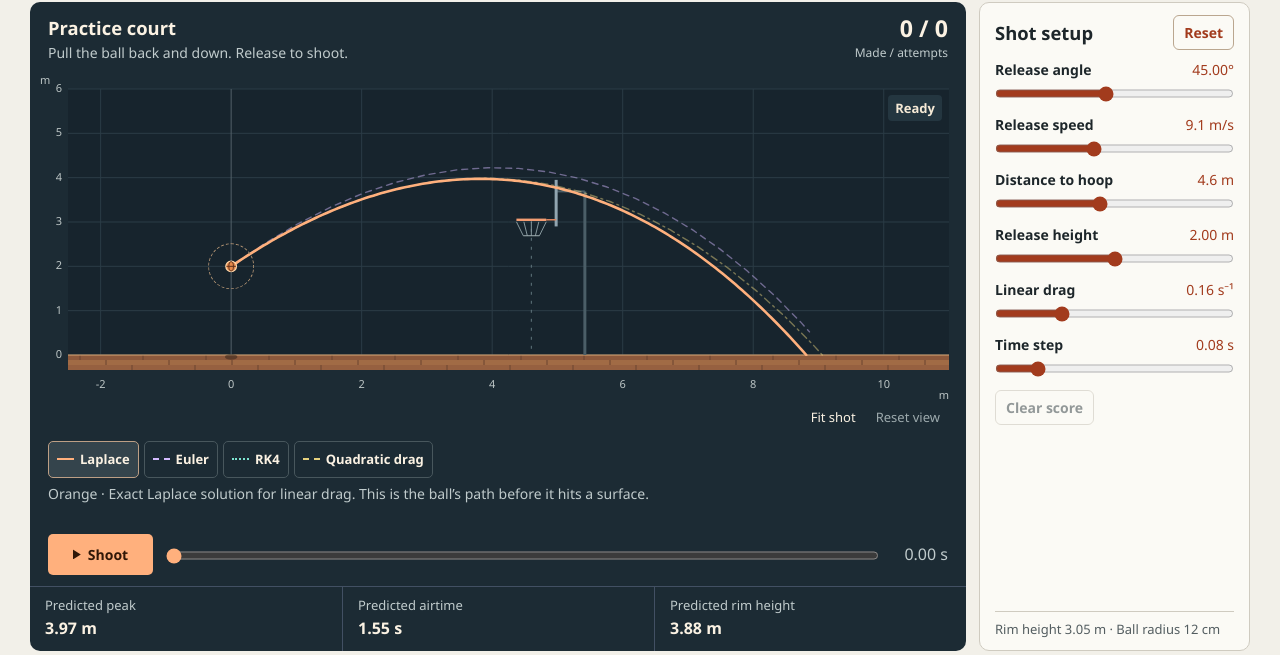
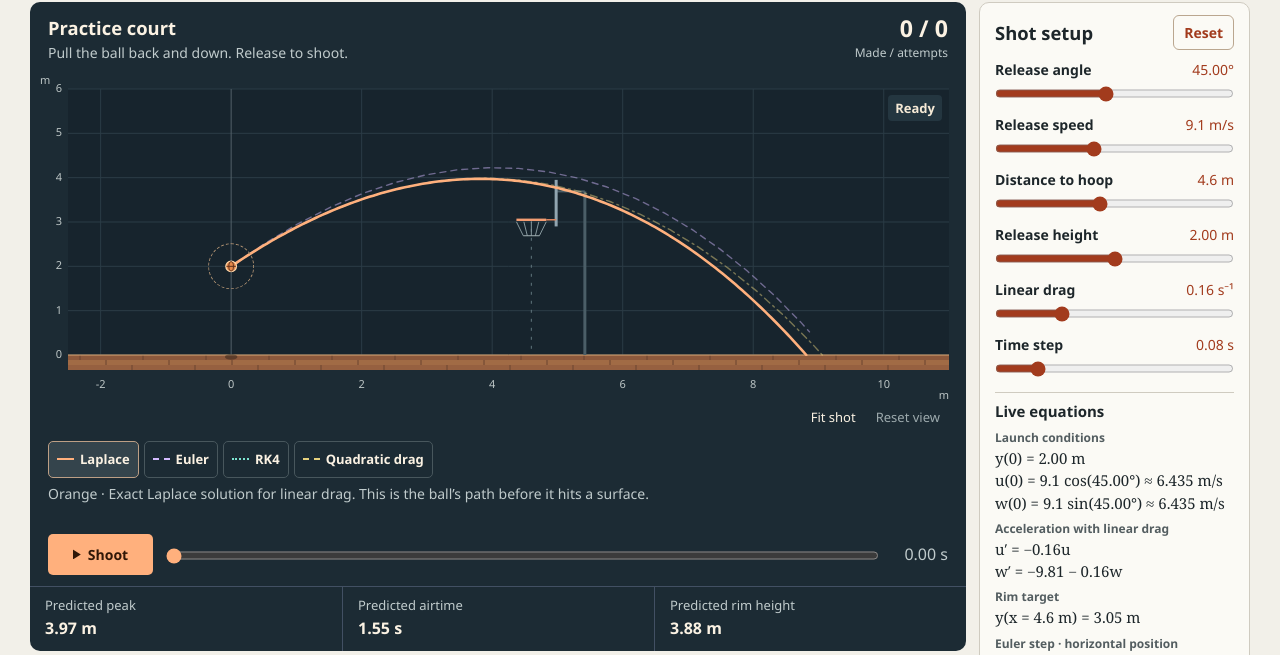
Before and after one commit to Tarto2a/basketball-shot-lab, a website with bundled scripts: page index.html in a window 1280 px wide. Shown: the part 145-800 px from the top of the page. Built offline with nearby package versions, Linux system fonts and the light colour scheme.

Commit message:
Show live equations for the current shot

```diff
--- a/app.mjs
+++ b/app.mjs
@@ -1,5 +1,5 @@
 import {
-  defaults, exactState, fitDrag, integrate, maxError, referenceFlight, samplePositions, solveAngles,
+  defaults, exactState, fitDrag, gravity, integrate, maxError, referenceFlight, rimHeight, samplePositions, solveAngles,
 } from "./model.mjs";
 import { aimShot, ballAt, ballRadius, playFlight } from "./physics.mjs";
 import { courtBounds, courtProjection, defaultCourtView, drawCourt } from "./chart.mjs";
@@ -147,11 +147,29 @@ function renderAngles(angles) {
   byId("history-wrap").hidden = !traces.length;
 }
 
-function renderDerivation(shot) {
+function renderEquations(shot) {
+  const [, , u0, w0] = exactState(shot, 0);
+  const speed = number(shot.speed, 1);
+  const angle = labelAngle(shot.angle);
+  const drag = number(shot.drag, 2);
+  const g = number(gravity, 2);
+  show("live-y0", "y(0) = " + number(shot.release, 2) + " m");
+  show("live-u0", "u(0) = " + speed + " cos(" + angle + ") ≈ " + number(u0, 3) + " m/s");
+  show("live-w0", "w(0) = " + speed + " sin(" + angle + ") ≈ " + number(w0, 3) + " m/s");
+  show("live-u-prime", shot.drag === 0 ? "u′ = 0" : "u′ = −" + drag + "u");
+  show("live-w-prime", "w′ = −" + g + (shot.drag === 0 ? "" : " − " + drag + "w"));
+  show("live-target", "y(x = " + number(shot.distance, 1) + " m) = " + number(rimHeight, 2) + " m");
+  show("live-step", "xₙ₊₁ = xₙ + " + number(shot.step, 2) + "uₙ");
+
   if (shot.drag === 0) {
+    show("live-laplace-u", "U(s) ≈ " + number(u0, 3) + "/s");
+    show("live-laplace-w", "W(s) ≈ " + number(w0, 3) + "/s − " + g + "/s²");
     show("inverse-note", "With k = 0, invert u₀/s and w₀/s − g/s² to get constant horizontal velocity and uniform vertical acceleration.");
     show("inverse-formula", "x(t) = u₀t,  y(t) = y₀ + w₀t − gt²/2");
   } else {
+    const denominator = "(s + " + drag + ")";
+    show("live-laplace-u", "U(s) ≈ " + number(u0, 3) + "/" + denominator);
+    show("live-laplace-w", "W(s) ≈ " + number(w0, 3) + "/" + denominator + " − " + g + "/[s" + denominator + "]");
     show("inverse-note", "Invert each velocity and integrate from release. Set A(t) = (1 − e⁻ᵏᵗ)/k.");
     show("inverse-formula", "x(t) = u₀A(t),  y(t) = y₀ + w₀A(t) − g[t − A(t)]/k");
   }
@@ -346,7 +364,7 @@ function recalculate() {
   show("euler-error", positionError(maxError(shot, euler)));
   show("rk4-error", positionError(maxError(shot, rk4)));
   renderAngles(solveAngles(shot));
-  renderDerivation(shot);
+  renderEquations(shot);
   renderVisual();
 }
 
--- a/index.html
+++ b/index.html
@@ -70,6 +70,30 @@
         <div class="setting"><div><label for="release">Release height</label><output id="release-value" for="release" aria-live="off"></output></div><input id="release" type="range" min="1.4" max="2.6" step="0.05" value="2"></div>
         <div class="setting"><div><label for="drag">Linear drag</label><output id="drag-value" for="drag" aria-live="off"></output></div><input id="drag" type="range" min="0" max="0.6" step="0.01" value="0.16"></div>
         <div class="setting"><div><label for="step">Time step</label><output id="step-value" for="step" aria-live="off"></output></div><input id="step" type="range" min="0.02" max="0.4" step="0.01" value="0.08"></div>
+        <section class="live-equations" aria-labelledby="live-equations-title">
+          <h3 id="live-equations-title">Live equations</h3>
+          <dl>
+            <div>
+              <dt>Launch conditions</dt>
+              <dd id="live-y0"></dd>
+              <dd id="live-u0"></dd>
+              <dd id="live-w0"></dd>
+            </div>
+            <div>
+              <dt>Acceleration with linear drag</dt>
+              <dd id="live-u-prime"></dd>
+              <dd id="live-w-prime"></dd>
+            </div>
+            <div>
+              <dt>Rim target</dt>
+              <dd id="live-target"></dd>
+            </div>
+            <div>
+              <dt>Euler step · horizontal position</dt>
+              <dd id="live-step"></dd>
+            </div>
+          </dl>
+        </section>
         <button id="reset-score" type="button" class="quiet reset-score">Clear score</button>
         <p class="setup-note">Rim height 3.05 m · Ball radius 12 cm</p>
       </aside>
@@ -128,6 +152,8 @@
           <p class="equation">u′ = −ku &nbsp;&nbsp; w′ = −g − kw</p>
           <p>Applying the derivative rule with initial velocities <span class="math">u₀, w₀</span> gives</p>
           <p class="equation">U(s) = u₀/(s + k)<br>W(s) = w₀/(s + k) − g/[s(s + k)]</p>
+          <p>With the current shot settings</p>
+          <p class="equation"><span id="live-laplace-u"></span><br><span id="live-laplace-w"></span></p>
         </div>
         <div>
           <h3>Invert and recover the trajectory</h3>
--- a/styles.css
+++ b/styles.css
@@ -37,7 +37,7 @@ a { color: var(--rust); text-underline-offset: .2em; }
 .header-link { color: var(--muted); font-size: .875rem; font-weight: 650; }
 .intro { padding-block: 22px 20px; }
 h1 { font-size: 2.75rem; font-weight: 790; letter-spacing: -.035em; line-height: 1.05; }
-.lab { display: grid; grid-template-columns: minmax(0, 1fr) minmax(230px, 271px); gap: 13px; align-items: stretch; }
+.lab { display: grid; grid-template-columns: minmax(0, 1fr) minmax(230px, 271px); gap: 13px; align-items: start; }
 .court { background: var(--night); color: var(--court-paper); border-radius: 10px; min-width: 0; display: flex; flex-direction: column; --focus: var(--flight); }
 .court :focus-visible { outline-color: var(--focus); }
 .court-head { display: flex; align-items: center; justify-content: space-between; gap: 12px; padding: 13px 18px 7px; }
@@ -96,6 +96,11 @@ output, dd { font-variant-numeric: tabular-nums; }
 .setting > div { display: flex; align-items: baseline; justify-content: space-between; gap: 6px; font-size: .875rem; }
 .setting label { font-weight: 650; }
 .setting output { color: var(--rust); white-space: nowrap; }
+.live-equations { margin-top: 2px; padding: 8px 0 2px; border-top: 1px solid var(--edge); }
+.live-equations h3 { margin: 0 0 8px; font-size: .9375rem; }
+.live-equations dl { display: grid; gap: 7px; }
+.live-equations dt { color: var(--muted); font-size: .75rem; font-weight: 650; }
+.live-equations dd { margin-top: 2px; font: .9375rem/1.35 Georgia, serif; font-variant-numeric: lining-nums tabular-nums; }
 .reset-score { align-self: flex-start; width: fit-content; }
 .quiet:disabled { cursor: default; color: var(--muted); opacity: .62; background: transparent; border-color: var(--edge); }
 .setup-note { font-size: .8125rem; line-height: 1.4; color: var(--muted); margin-top: auto; padding-top: 8px; border-top: 1px solid var(--edge); }
@@ -136,7 +141,8 @@ summary { padding-block: 4px; width: fit-content; color: var(--rust); font-size:
   .wrap { width: calc(100% - 34px); }
   .lab { grid-template-columns: minmax(0, 1fr); gap: 13px; }
   .setup { display: grid; grid-template-columns: repeat(2, minmax(0, 1fr)); column-gap: 18px; }
-  .setup-head, .setup-note { grid-column: 1 / -1; }
+  .setup-head, .setup-note, .live-equations { grid-column: 1 / -1; }
+  .live-equations dl { grid-template-columns: repeat(2, minmax(0, 1fr)); column-gap: 18px; }
   canvas { height: 304px; }
 }
 @media (max-width: 480px) {
@@ -149,6 +155,7 @@ summary { padding-block: 4px; width: fit-content; color: var(--rust); font-size:
   .shot-stats > div { padding-inline: 7px; }
   .shot-stats dd { font-size: .875rem; }
   .setting > div { align-items: flex-start; flex-direction: column; gap: 1px; }
+  .live-equations dl { grid-template-columns: minmax(0, 1fr); }
   .experiment { grid-template-columns: minmax(0, 1fr); gap: 14px; padding-inline: 0; }
   [role="tablist"] { column-gap: 4px; }
   [role="tab"] { padding-inline: 6px; font-size: .875rem; }
```
